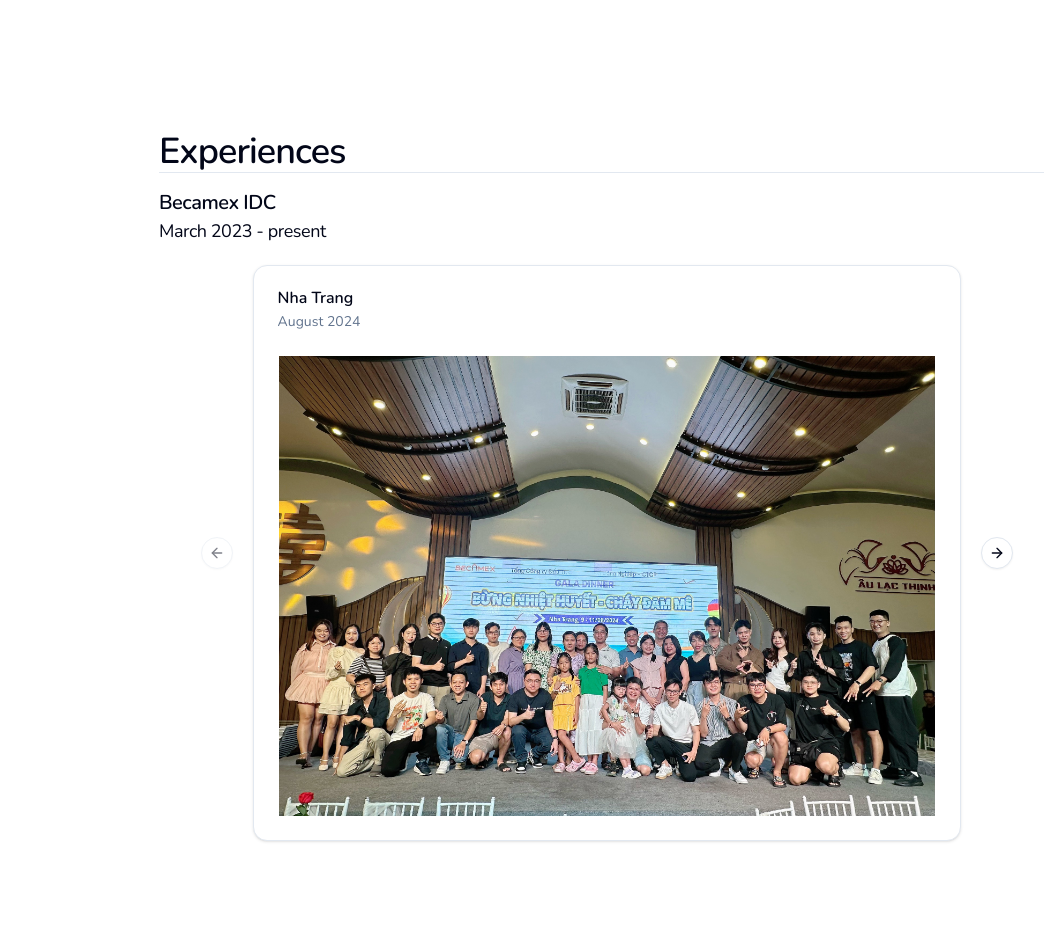
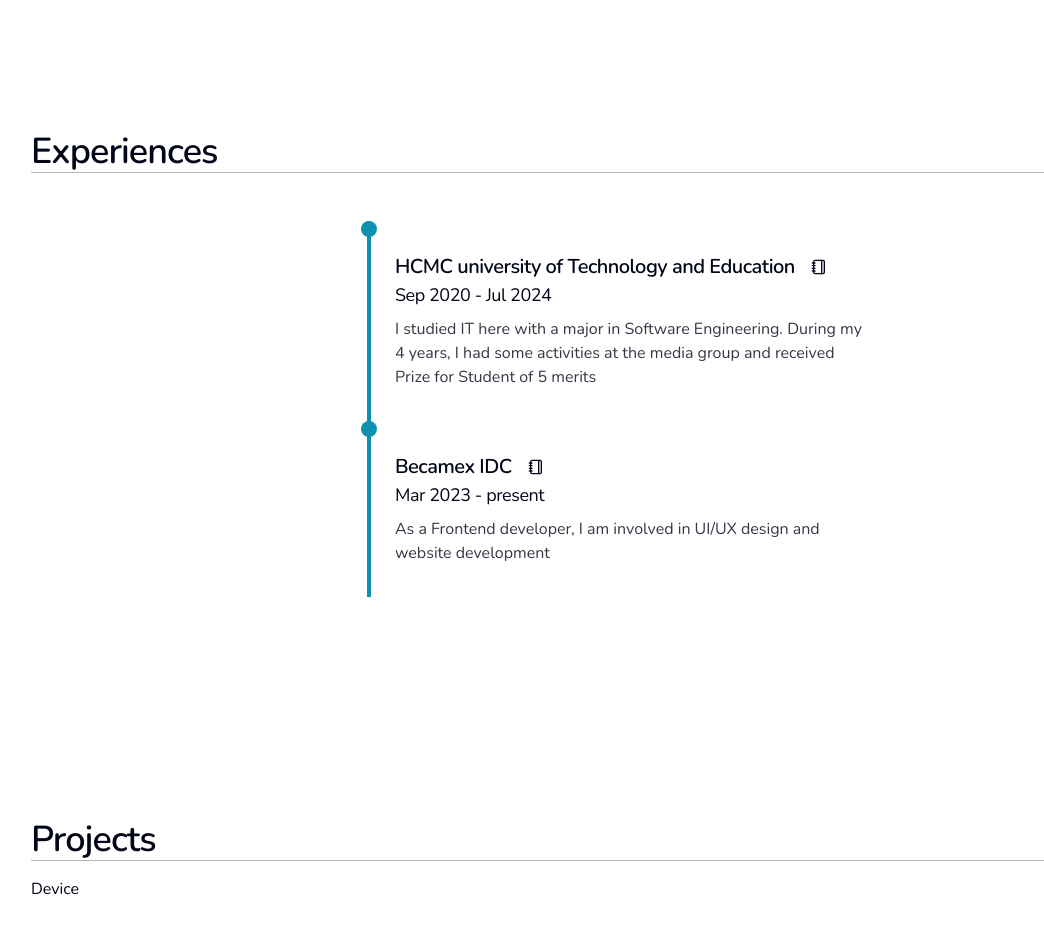
Before and after one commit to hautrank2/portfolio, a Next.js app: page / in a window 1280 px wide. Shown: the part 700-1634 px from the top of the page, without its empty margins (33-1077 px from the left). Before the commit the page ends 1609 px from the top, so only its background shows below. Built offline with nearby package versions, Linux system fonts and the light colour scheme.

Commit message:
experience section

```diff
--- a/src/app/Experiences.tsx
+++ b/src/app/Experiences.tsx
@@ -15,29 +15,118 @@
   CarouselPrevious,
 } from "~/components/ui/carousel";
 import { Typography } from "~/components/ui/typography";
+import {
+  Dialog,
+  DialogContent,
+  DialogDescription,
+  DialogHeader,
+  DialogTitle,
+  DialogTrigger,
+} from "~/components/ui/dialog";
+import { Notebook } from "lucide-react";
+import Link from "next/link";
 
 function Experiences({}) {
+  const data = [
+    {
+      company: "HCMC university of Technology and Education",
+      href: "https://hcmute.edu.vn",
+      duration: "Sep 2020 - Jul 2024",
+      des: "I studied IT here with a major in Software Engineering. During my 4 years, I had some activities at the media group and received Prize for Student of 5 merits",
+      projects: [
+        {
+          title: "Nha Trang",
+          description: "August 2024",
+          imageUrl: "/img/smic-nha_trang.jpg",
+        },
+        {
+          title: "Receive certificate of merit from the product manager",
+          description: "January 2025",
+          imageUrl: "/img/orion_nnn.jpg",
+        },
+      ],
+    },
+    {
+      company: "Becamex IDC",
+      href: "https://becamex.com.vn",
+      duration: "Mar 2023 - present",
+      des: "As a Frontend developer, I am involved in UI/UX design and website development",
+      projects: [
+        {
+          title: "Nha Trang",
+          description: "August 2024",
+          imageUrl: "/img/smic-nha_trang.jpg",
+        },
+        {
+          title: "Receive certificate of merit from the product manager",
+          description: "January 2025",
+          imageUrl: "/img/orion_nnn.jpg",
+        },
+      ],
+    },
+  ];
   return (
-    <div className="mt-4">
-      <Typography variant="h4">Becamex IDC</Typography>
-      <Typography variant="h5" className="font-normal">
-        March 2023 - present
-      </Typography>
-      <Carousel className="w-full max-w-[80%]  mx-auto mt-4">
+    <div className="mt-4 ps-12 pt-8 max-w-xl mx-auto">
+      {data.map((exp, ix) => {
+        return (
+          <div
+            key={exp.company + ix}
+            className="flex gap-4 relative border-s border-s-4 border-primary py-8 px-6"
+          >
+            <div className="dot rounded-full h-4 w-4 bg-primary absolute top-0 left-[-10px]"></div>
+            <Exp exp={exp} />
+          </div>
+        );
+      })}
+    </div>
+  );
+}
+
+interface Experience {
+  company: string;
+  duration: string;
+  des: string;
+  href: string;
+  projects: {
+    title: string;
+    description: string;
+    imageUrl: string;
+  }[];
+}
+
+const Exp = ({ exp }: { exp: Experience }) => {
+  return (
+    <div key={exp.company}>
+      <div className="flex gap-4 items-center">
+        <Link target="_blank" href={exp.href}>
+          <Typography variant="h4" className="hover:text-primary">{exp.company}</Typography>
+        </Link>
+        <Dialog>
+          <DialogTrigger asChild>
+            <Notebook className="hover:cursor-pointer" size={16} />
+          </DialogTrigger>
+          <DialogContent className="w-screen md:max-w-[80vw]">
+            <DialogHeader>
+              <DialogTitle>{exp.company}</DialogTitle>
+              <DialogDescription>{exp.duration}</DialogDescription>
+            </DialogHeader>
+            <Carousel className="w-full max-w-[80%] mx-auto mt-4">
               <CarouselContent>
-          {Array.from({ length: 5 }).map((_, index) => (
+                {exp.projects.map((project, index) => (
                   <CarouselItem key={index}>
                     <div className="p-1">
                       <Card>
                         <CardHeader>
-                    <CardTitle>Nha Trang</CardTitle>
-                    <CardDescription>August 2024</CardDescription>
+                          <CardTitle>{project.title}</CardTitle>
+                          <CardDescription>
+                            {project.description}
+                          </CardDescription>
                         </CardHeader>
                         <CardContent className="flex relative aspect-square items-center justify-center p-6 max-h-[460px]">
                           <Image
-                      alt="/img/smic-nha_trang.jpg"
+                            alt={project.imageUrl}
                             fill
-                      src={"/img/smic-nha_trang.jpg"}
+                            src={project.imageUrl}
                             className="object-contain rounded"
                           />
                         </CardContent>
@@ -49,8 +138,17 @@
               <CarouselPrevious />
               <CarouselNext />
             </Carousel>
+          </DialogContent>
+        </Dialog>
+      </div>
+      <Typography variant="h5" className="font-normal">
+        {exp.duration}
+      </Typography>
+      <Typography variant="p" className="font-normal">
+        {exp.des}
+      </Typography>
     </div>
   );
-}
+};
 
 export default Experiences;
--- /dev/null
+++ b/src/app/components/ProjectSection.tsx
@@ -0,0 +1,7 @@
+import React from "react";
+
+function ProjectSection({}) {
+  return <div>Device</div>;
+}
+
+export default ProjectSection;
--- /dev/null
+++ b/src/app/components/SectionHeadline.tsx
@@ -0,0 +1,34 @@
+"use client";
+
+import Link from "next/link";
+import React, { useState } from "react";
+import { Typography } from "~/components/ui/typography";
+import { cn } from "~/lib/utils";
+
+function SectionHeadline({ title, href }: { title: string; href: string }) {
+  const [hover, setHover] = useState(false);
+  return (
+    <div className="mb-4 border-b">
+      <Link href={`#${href}`}>
+        <Typography
+          variant="h1"
+          className="hover:text-primary w-fit hover:cursor-pointer"
+          onMouseOver={() => setHover(true)}
+          onMouseLeave={() => setHover(false)}
+        >
+          {title}{" "}
+          <span
+            className={cn(
+              "transition-all duration-400 ease opacity-0",
+              hover && "opacity-100"
+            )}
+          >
+            #
+          </span>
+        </Typography>
+      </Link>
+    </div>
+  );
+}
+
+export default SectionHeadline;
--- a/src/app/globals.css
+++ b/src/app/globals.css
@@ -60,7 +60,7 @@
   --accent: oklch(0.968 0.007 247.896);
   --accent-foreground: oklch(0.208 0.042 265.755);
   --destructive: oklch(0.577 0.245 27.325);
-  --border: oklch(0.929 0.013 255.508);
+  --border: oklch(0.78 0 0);
   --input: oklch(0.929 0.013 255.508);
   --ring: oklch(0.704 0.04 256.788);
   --chart-1: oklch(0.646 0.222 41.116);
--- a/src/app/page.tsx
+++ b/src/app/page.tsx
@@ -2,6 +2,9 @@
 import Header from "~/components/layouts/header";
 import { Typography } from "~/components/ui/typography";
 import Experiences from "./Experiences";
+import SectionHeadline from "./components/SectionHeadline";
+import { cn } from "~/lib/utils";
+import ProjectSection from "./components/ProjectSection";
 
 export default function Home() {
   const stacks = [
@@ -15,11 +18,13 @@
       title: "Design",
     },
   ];
+
+  const sectionClassName = "max-w-[80rem] mx-auto min-h-[86vh] p-16";
   return (
-    <div className="pt-20">
+    <div className="py-20">
       <Header />
-      <section id="banner" className="mx-auto p-16 min-h-[86vh]">
-        <div className="container flex items-center mx-auto px-32 ">
+      <section id="banner" className={cn(sectionClassName)}>
+        <div className="flex items-center mx-auto">
           <div className="flex-[1] pe-16">
             <Typography
               variant="h1"
@@ -66,7 +71,7 @@
             </div>
           </div>
           <Image
-            className="rounded-full"
+            className="rounded-full hidden lg:block"
             src="/img/avt.jpg"
             alt="avatar"
             width={320}
@@ -75,11 +80,14 @@
         </div>
       </section>
 
-      <section id="experience" className="mx-auto p-16 max-w-[80vw]">
-        <Typography variant="h1" className="mb-4 border-b">
-          Experiences
-        </Typography>
+      <section id="experiences" className={cn(sectionClassName, "mx-auto")}>
+        <SectionHeadline title="Experiences" href="experiences" />
         <Experiences />
+      </section>
+
+      <section id="projects" className={cn(sectionClassName, "mx-auto")}>
+        <SectionHeadline title="Projects" href="projects" />
+        <ProjectSection />
       </section>
     </div>
   );
--- a/src/components/ui/button.tsx
+++ b/src/components/ui/button.tsx
@@ -5,7 +5,7 @@
 import { cn } from "~/lib/utils";
 
 const buttonVariants = cva(
-  "inline-flex items-center justify-center gap-2 whitespace-nowrap rounded-md text-sm font-medium transition-all disabled:pointer-events-none disabled:opacity-50 [&_svg]:pointer-events-none [&_svg:not([class*='size-'])]:size-4 shrink-0 [&_svg]:shrink-0 outline-none focus-visible:border-ring focus-visible:ring-ring/50 focus-visible:ring-[3px] aria-invalid:ring-destructive/20 dark:aria-invalid:ring-destructive/40 aria-invalid:border-destructive",
+  "inline-flex items-center hover:cursor-pointer justify-center gap-2 whitespace-nowrap rounded-md text-sm font-medium transition-all disabled:pointer-events-none disabled:opacity-50 [&_svg]:pointer-events-none [&_svg:not([class*='size-'])]:size-4 shrink-0 [&_svg]:shrink-0 outline-none focus-visible:border-ring focus-visible:ring-ring/50 focus-visible:ring-[3px] aria-invalid:ring-destructive/20 dark:aria-invalid:ring-destructive/40 aria-invalid:border-destructive",
   {
     variants: {
       variant: {
--- /dev/null
+++ b/src/components/ui/dialog.tsx
@@ -0,0 +1,135 @@
+"use client"
+
+import * as React from "react"
+import * as DialogPrimitive from "@radix-ui/react-dialog"
+import { XIcon } from "lucide-react"
+
+import { cn } from "~/lib/utils"
+
+function Dialog({
+  ...props
+}: React.ComponentProps<typeof DialogPrimitive.Root>) {
+  return <DialogPrimitive.Root data-slot="dialog" {...props} />
+}
+
+function DialogTrigger({
+  ...props
+}: React.ComponentProps<typeof DialogPrimitive.Trigger>) {
+  return <DialogPrimitive.Trigger data-slot="dialog-trigger" {...props} />
+}
+
+function DialogPortal({
+  ...props
+}: React.ComponentProps<typeof DialogPrimitive.Portal>) {
+  return <DialogPrimitive.Portal data-slot="dialog-portal" {...props} />
+}
+
+function DialogClose({
+  ...props
+}: React.ComponentProps<typeof DialogPrimitive.Close>) {
+  return <DialogPrimitive.Close data-slot="dialog-close" {...props} />
+}
+
+function DialogOverlay({
+  className,
+  ...props
+}: React.ComponentProps<typeof DialogPrimitive.Overlay>) {
+  return (
+    <DialogPrimitive.Overlay
+      data-slot="dialog-overlay"
+      className={cn(
+        "data-[state=open]:animate-in data-[state=closed]:animate-out data-[state=closed]:fade-out-0 data-[state=open]:fade-in-0 fixed inset-0 z-50 bg-black/50",
+        className
+      )}
+      {...props}
+    />
+  )
+}
+
+function DialogContent({
+  className,
+  children,
+  ...props
+}: React.ComponentProps<typeof DialogPrimitive.Content>) {
+  return (
+    <DialogPortal data-slot="dialog-portal">
+      <DialogOverlay />
+      <DialogPrimitive.Content
+        data-slot="dialog-content"
+        className={cn(
+          "bg-background data-[state=open]:animate-in data-[state=closed]:animate-out data-[state=closed]:fade-out-0 data-[state=open]:fade-in-0 data-[state=closed]:zoom-out-95 data-[state=open]:zoom-in-95 fixed top-[50%] left-[50%] z-50 grid w-full max-w-[calc(100%-2rem)] translate-x-[-50%] translate-y-[-50%] gap-4 rounded-lg border p-6 shadow-lg duration-200 sm:max-w-lg",
+          className
+        )}
+        {...props}
+      >
+        {children}
+        <DialogPrimitive.Close className="ring-offset-background focus:ring-ring data-[state=open]:bg-accent data-[state=open]:text-muted-foreground absolute top-4 right-4 rounded-xs opacity-70 transition-opacity hover:opacity-100 focus:ring-2 focus:ring-offset-2 focus:outline-hidden disabled:pointer-events-none [&_svg]:pointer-events-none [&_svg]:shrink-0 [&_svg:not([class*='size-'])]:size-4">
+          <XIcon />
+          <span className="sr-only">Close</span>
+        </DialogPrimitive.Close>
+      </DialogPrimitive.Content>
+    </DialogPortal>
+  )
+}
+
+function DialogHeader({ className, ...props }: React.ComponentProps<"div">) {
+  return (
+    <div
+      data-slot="dialog-header"
+      className={cn("flex flex-col gap-2 text-center sm:text-left", className)}
+      {...props}
+    />
+  )
+}
+
+function DialogFooter({ className, ...props }: React.ComponentProps<"div">) {
+  return (
+    <div
+      data-slot="dialog-footer"
+      className={cn(
+        "flex flex-col-reverse gap-2 sm:flex-row sm:justify-end",
+        className
+      )}
+      {...props}
+    />
+  )
+}
+
+function DialogTitle({
+  className,
+  ...props
+}: React.ComponentProps<typeof DialogPrimitive.Title>) {
+  return (
+    <DialogPrimitive.Title
+      data-slot="dialog-title"
+      className={cn("text-lg leading-none font-semibold", className)}
+      {...props}
+    />
+  )
+}
+
+function DialogDescription({
+  className,
+  ...props
+}: React.ComponentProps<typeof DialogPrimitive.Description>) {
+  return (
+    <DialogPrimitive.Description
+      data-slot="dialog-description"
+      className={cn("text-muted-foreground text-sm", className)}
+      {...props}
+    />
+  )
+}
+
+export {
+  Dialog,
+  DialogClose,
+  DialogContent,
+  DialogDescription,
+  DialogFooter,
+  DialogHeader,
+  DialogOverlay,
+  DialogPortal,
+  DialogTitle,
+  DialogTrigger,
+}
--- a/src/components/ui/typography.tsx
+++ b/src/components/ui/typography.tsx
@@ -12,7 +12,7 @@
       h3: "scroll-m-20 text-2xl font-semibold tracking-tight",
       h4: "scroll-m-20 text-xl font-semibold tracking-tight",
       h5: "scroll-m-20 text-lg font-semibold tracking-tight",
-      p: "leading-7 [&:not(:first-child)]:mt-6",
+      p: "leading-6 [&:not(:first-child)]:mt-2 text-foreground/80",
       blockquote: "mt-6 border-l-2 pl-6 italic",
       small: "text-sm font-medium leading-none",
     },
```
Also changed, not shown: public/img/orion_nnn.jpg (added). Lines whose indentation alone changed are shown as unchanged.
